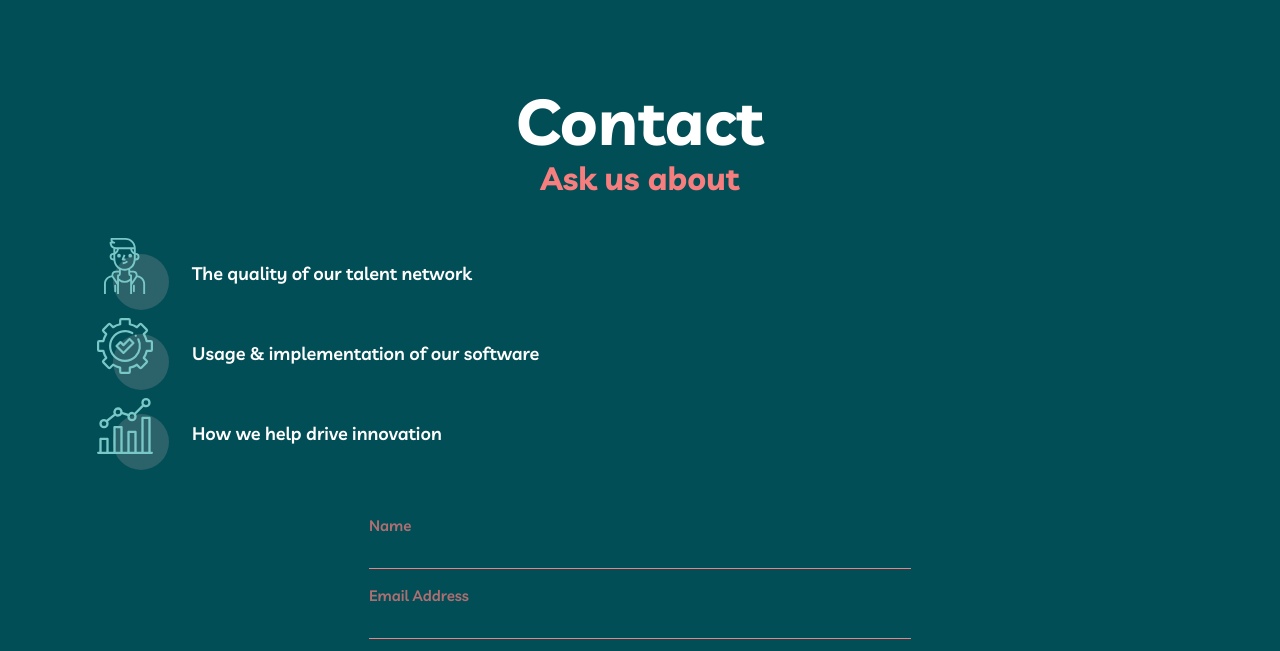
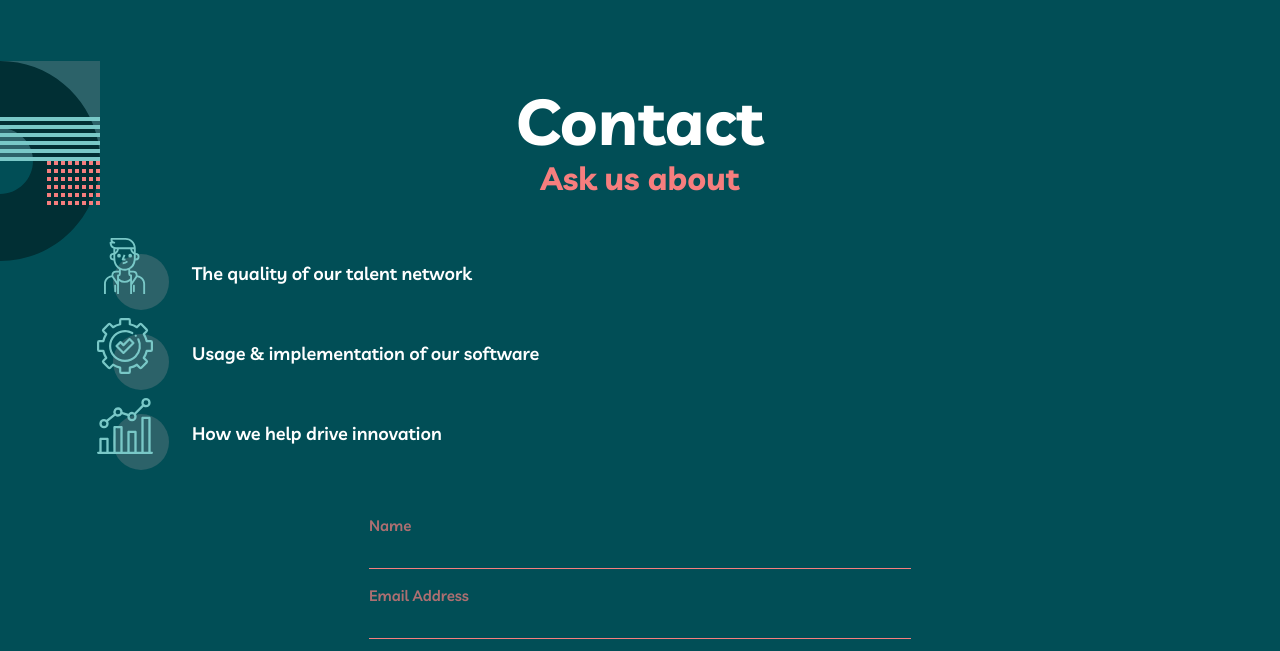
Before and after one commit to magdakok/Myteam, a plain HTML site: page pages/contact.html in a window 1280 px wide. Shown: the part 115-766 px from the top of the page. Drawn offline with Linux system fonts and the light colour scheme.

Commit message:
add background image to contact page (tablet mode)

```diff
--- a/sass/pages/_contact.scss
+++ b/sass/pages/_contact.scss
@@ -3,6 +3,12 @@
     background-image: url(../img/bg-pattern-contact-2.svg);
     background-repeat: no-repeat;
     background-position: bottom -10rem right -10rem;
+
+    @media only screen and (min-width: 40em) {
+        background-image: url(../img/bg-pattern-contact-2.svg), url(../img/bg-pattern-about-2-contact-1.svg);
+        background-repeat: no-repeat;
+        background-position: bottom -10rem right -10rem, top left -10rem;
+    }
 
     .wrapper {
         padding-top: 3.2rem;
```
Also changed, not shown: css/main.css, 1 other file.
